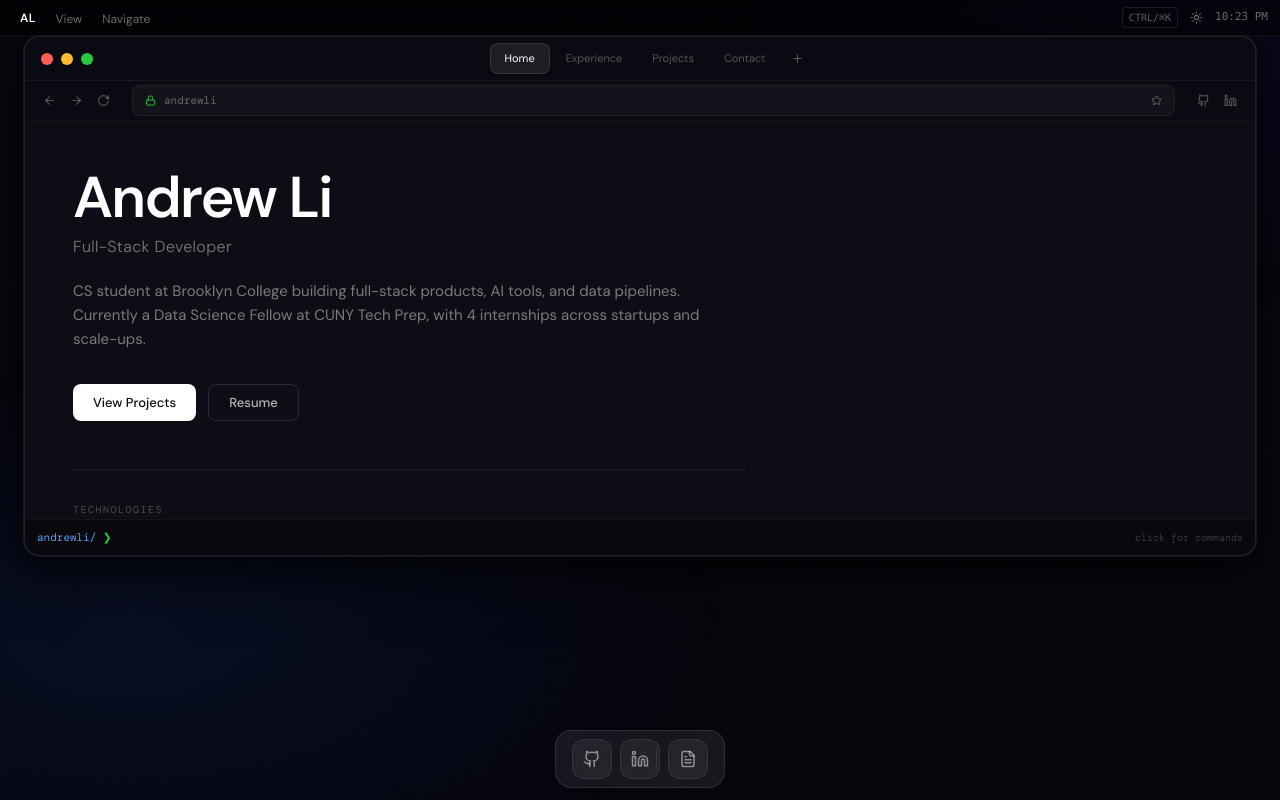
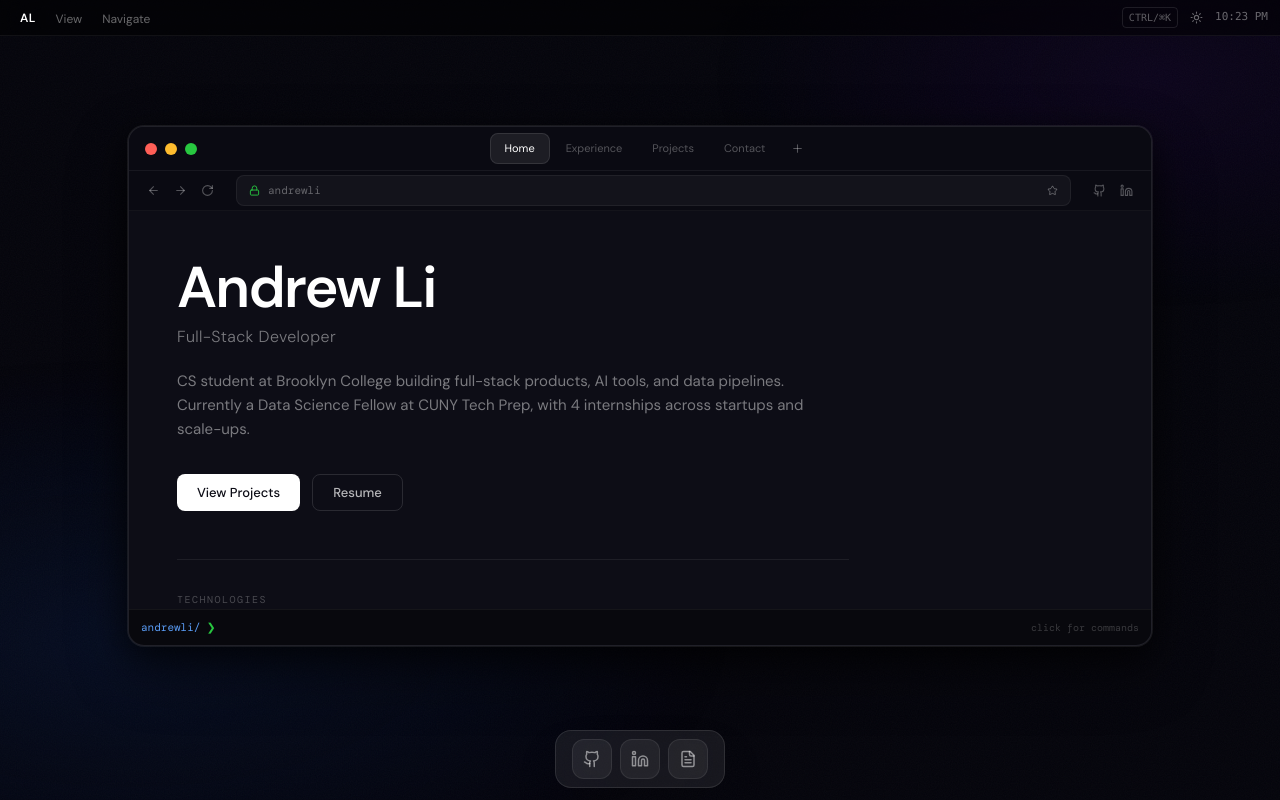
Before and after one commit to AndrewL05/andrew-li, a React (Vite) app: page / in a window 1280 px wide. Built offline with nearby package versions, Linux system fonts and the light colour scheme.

Commit message:
add functionality to traffic light buttons

```diff
--- a/src/components/Dock.tsx
+++ b/src/components/Dock.tsx
@@ -21,9 +21,9 @@ const Dock = ({ light, windowHidden = false, onRestore }: DockProps) => {
   const [hovered, setHovered] = useState<string | null>(null);
 
   const staticItems: DockItem[] = [
-    { id: "github",   icon: <Github size={18} />,   label: "GitHub",   href: "https://github.com/AndrewL05" },
+    { id: "github", icon: <Github size={18} />, label: "GitHub", href: "https://github.com/AndrewL05" },
     { id: "linkedin", icon: <Linkedin size={18} />, label: "LinkedIn", href: "https://linkedin.com/in/andrew-li05" },
-    { id: "resume",   icon: <FileText size={18} />, label: "Resume",   href: "/Andrew Li - Resume.pdf" },
+    { id: "resume", icon: <FileText size={18} />, label: "Resume", href: "/Andrew Li - Resume.pdf" },
   ];
 
   const dock = light ? "bg-black/10 border-black/10" : "bg-white/[0.07] border-white/10";
@@ -49,9 +49,9 @@ const Dock = ({ light, windowHidden = false, onRestore }: DockProps) => {
           {item.label}
         </div>
 
-        {showSeparator && (
+        {/*{showSeparator && (
           <div className={`absolute -left-3 top-1/2 -translate-y-1/2 w-px h-5 ${separatorColor}`} />
-        )}
+        )}*/}
 
         {item.onClick ? (
           <button
@@ -101,7 +101,6 @@ const Dock = ({ light, windowHidden = false, onRestore }: DockProps) => {
                 -1,
                 false
               )}
-              <div className={`absolute right-0 top-1/2 -translate-y-1/2 translate-x-3 w-px h-5 ${separatorColor}`} />
             </motion.div>
           )}
         </AnimatePresence>
--- a/src/pages/Index.tsx
+++ b/src/pages/Index.tsx
@@ -1,24 +1,77 @@
-import { useState, useEffect, useCallback } from "react";
+import { useState, useEffect, useCallback, useRef } from "react";
+import { useAnimation, AnimatePresence, motion } from "framer-motion";
 import Browser from "../components/Browser";
+import type { WindowState } from "../components/Browser";
 import Menubar from "../components/Menubar";
 import Dock from "../components/Dock";
 import CommandPalette from "../components/CommandPalette";
 import type { Tab } from "../components/Browser";
 
+const WRAPPER_CLASS: Record<WindowState, string> = {
+  normal:      "absolute inset-0 pt-9 pb-16 flex items-center justify-center px-3 md:px-6",
+  maximized:   "absolute inset-0 pt-9 flex",
+  "split-left":  "absolute top-0 bottom-0 left-0 w-1/2 pt-9 pb-16 flex items-center justify-center px-3",
+  "split-right": "absolute top-0 bottom-0 right-0 w-1/2 pt-9 pb-16 flex items-center justify-center px-3",
+  minimized:   "",
+  closed:      "",
+};
+
 const Index = () => {
   const [light, setLight] = useState(false);
   const [showSearch, setShowSearch] = useState(false);
   const [activeTab, setActiveTab] = useState<Tab>("home");
+  const [windowState, setWindowState] = useState<WindowState>("normal");
+
+  const controls = useAnimation();
+  const exitIntentRef = useRef<"close" | "minimize">("close");
 
   const toggleTheme = useCallback(() => setLight((l) => !l), []);
-  const openSearch = useCallback(() => setShowSearch(true), []);
+  const openSearch  = useCallback(() => setShowSearch(true), []);
   const closeSearch = useCallback(() => setShowSearch(false), []);
+
+  const isVisible = windowState !== "minimized" && windowState !== "closed";
+
+  useEffect(() => {
+    if (isVisible) {
+      const fromMinimized = exitIntentRef.current === "minimize";
+      controls.set(fromMinimized ? { opacity: 0, scale: 0.08, y: 260 } : { opacity: 0, scale: 0.92 });
+      controls.start({ opacity: 1, scale: 1, y: 0, transition: { duration: fromMinimized ? 0.32 : 0.22, ease: [0.16, 1, 0.3, 1] } });
+    }
+  }, [isVisible]);
+
+  const handleClose = useCallback(async () => {
+    exitIntentRef.current = "close";
+    await controls.start({ opacity: 0, scale: 0.88, y: -12, transition: { duration: 0.18, ease: "easeIn" } });
+    setWindowState("closed");
+  }, [controls]);
+
+  const handleMinimize = useCallback(async () => {
+    exitIntentRef.current = "minimize";
+    await controls.start({ opacity: 0, scale: 0.06, y: 260, transition: { duration: 0.28, ease: [0.4, 0, 0.6, 1] } });
+    setWindowState("minimized");
+  }, [controls]);
+
+  const handleToggleMaximize = useCallback(() => {
+    setWindowState(s => (s === "maximized" ? "normal" : "maximized"));
+  }, []);
+
+  const handleSplitLeft = useCallback(() => {
+    setWindowState(s => (s === "split-left" ? "normal" : "split-left"));
+  }, []);
+
+  const handleSplitRight = useCallback(() => {
+    setWindowState(s => (s === "split-right" ? "normal" : "split-right"));
+  }, []);
+
+  const handleRestore = useCallback(() => {
+    setWindowState("normal");
+  }, []);
 
   useEffect(() => {
     const handleKeyDown = (e: KeyboardEvent) => {
       if ((e.metaKey || e.ctrlKey) && e.key === "k") {
         e.preventDefault();
-        setShowSearch((s) => !s);
+        setShowSearch(s => !s);
       }
     };
     document.addEventListener("keydown", handleKeyDown);
@@ -61,25 +114,40 @@ const Index = () => {
         activeTab={activeTab}
       />
 
-      <div className="absolute inset-0 pt-9 pb-16 flex items-center justify-center px-3 md:px-6">
+      {isVisible && (
+        <motion.div
+          className={WRAPPER_CLASS[windowState]}
+          animate={controls}
+          style={{ willChange: "opacity, transform" }}
+        >
           <Browser
             light={light}
             onToggleTheme={toggleTheme}
             activeTab={activeTab}
             onNavigate={setActiveTab}
             onOpenSearch={openSearch}
+            windowState={windowState}
+            onClose={handleClose}
+            onMinimize={handleMinimize}
+            onToggleMaximize={handleToggleMaximize}
+            onSplitLeft={handleSplitLeft}
+            onSplitRight={handleSplitRight}
           />
-      </div>
+        </motion.div>
+      )}
 
-      <Dock light={light} />
+      {windowState !== "maximized" && (
+        <Dock
+          light={light}
+          windowHidden={!isVisible}
+          onRestore={handleRestore}
+        />
+      )}
 
       <CommandPalette
         isOpen={showSearch}
         onClose={closeSearch}
-        onNavigate={(tab) => {
-          setActiveTab(tab);
-          closeSearch();
-        }}
+        onNavigate={tab => { setActiveTab(tab); closeSearch(); }}
         light={light}
       />
     </div>
```
Lines whose indentation alone changed are shown as unchanged.
